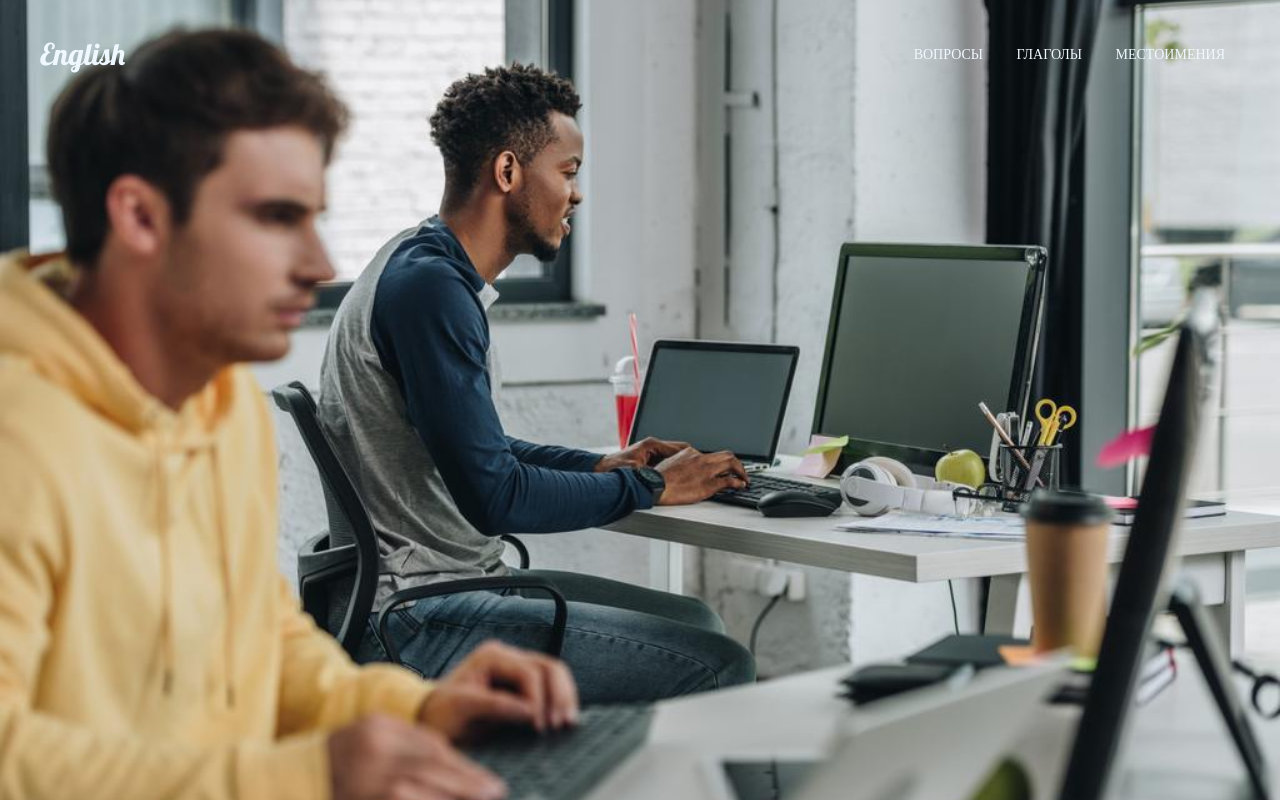
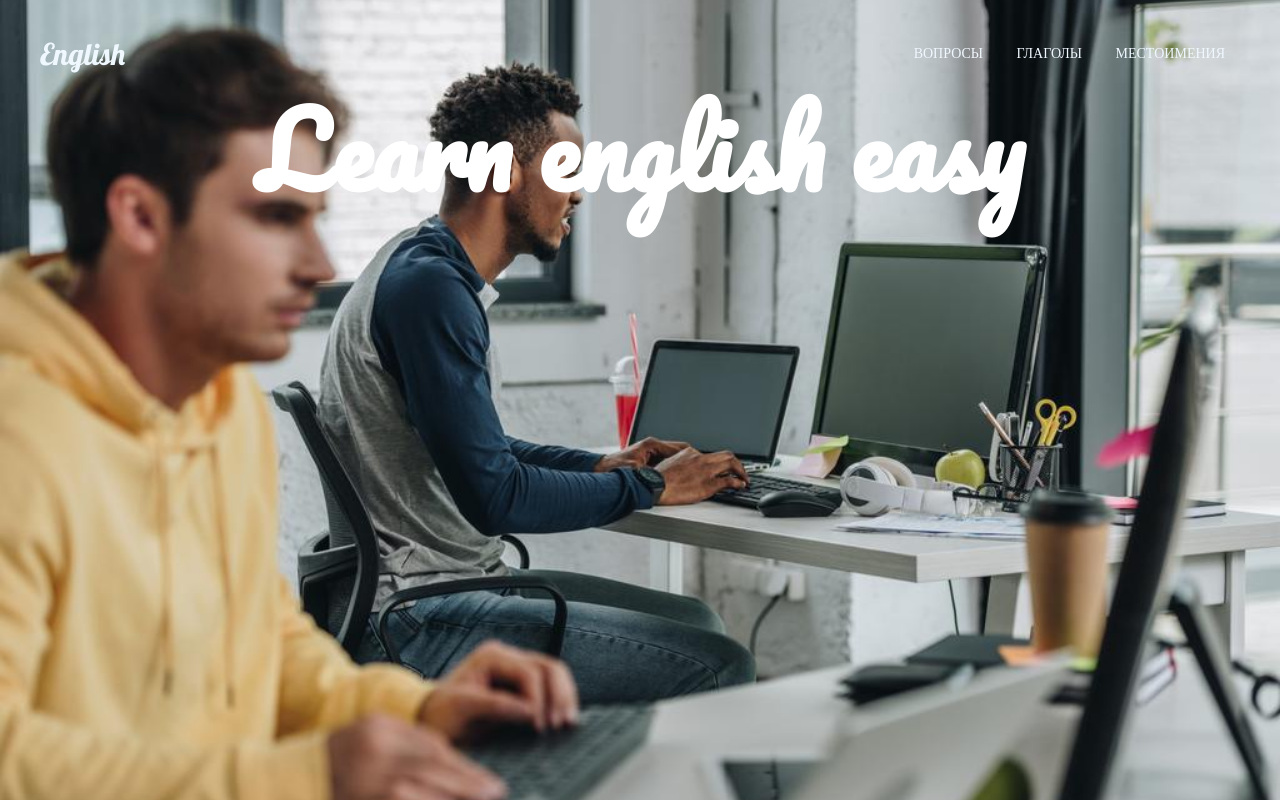
Before and after one commit to DmitriyShtern/First_Repository, a plain HTML site: page index.html in a window 1280 px wide. Drawn offline with nearby package versions, Linux system fonts and the light colour scheme.

Commit message:
English_training_title

```diff
--- a/assets/css/style.css
+++ b/assets/css/style.css
@@ -1,6 +1,7 @@
 body {
     margin: 0;
     font-family: 'Lobster', cursive;
+    /* font-family: 'Pacifico', cursive; */
     font-size: 15px;
     line-height: 1.6;
     color: white;
@@ -36,6 +37,26 @@ h1, h2, h3, h4, h5, h6 {
     background-size: cover;
 
 }
+
+.intro_inner {
+    width: 100%;
+    max-width: 1200px;
+    margin: auto;
+    position: absolute;
+    top: 100px;
+    left: 40px;
+}
+
+.intro_title {
+    font-size: 100px;
+    font-weight: 700;
+    /* text-transform: uppercase; */
+    text-align: center;
+    line-height: 1;
+    font-family: 'Pacifico', cursive;
+
+}
+
 
 /* Header */
 .header {
--- a/index.html
+++ b/index.html
@@ -7,10 +7,14 @@
     <link rel="preconnect" href="https://fonts.googleapis.com">
     <link rel="preconnect" href="https://fonts.gstatic.com" crossorigin>
     <link href="https://fonts.googleapis.com/css2?family=Lobster&display=swap" rel="stylesheet">
+<!--
+    <link rel="preconnect" href="https://fonts.googleapis.com">
+    <link rel="preconnect" href="https://fonts.gstatic.com" crossorigin>
+    <link href="https://fonts.googleapis.com/css2?family=Lobster&family=Playfair+Display&display=swap" rel="stylesheet">   -->
 
     <link rel="preconnect" href="https://fonts.googleapis.com">
     <link rel="preconnect" href="https://fonts.gstatic.com" crossorigin>
-    <link href="https://fonts.googleapis.com/css2?family=Lobster&family=Playfair+Display&display=swap" rel="stylesheet">
+    <link href="https://fonts.googleapis.com/css2?family=Lobster&family=Pacifico&display=swap" rel="stylesheet">
 
     <meta http-equiv="X-UA-Compatible" content="IE=edge">
     <meta name="viewport" content="width=device-width, initial-scale=1.0">
@@ -22,7 +26,6 @@
         <div class="container">
             <div class="header_inner">
                 <div class="header_logo">English</div>
-
                 <nav class="nav">
                     <a class="nav_link" href="#">вопросы</a>
                     <a class="nav_link" href="#">глаголы</a>
@@ -34,7 +37,9 @@
 
     <div class="intro">
         <div class="container">
-
+            <div class="intro_inner">
+                <h1 class="intro_title">Learn english easy</h1>
+            </div>
         </div>
     </div>
 
```
